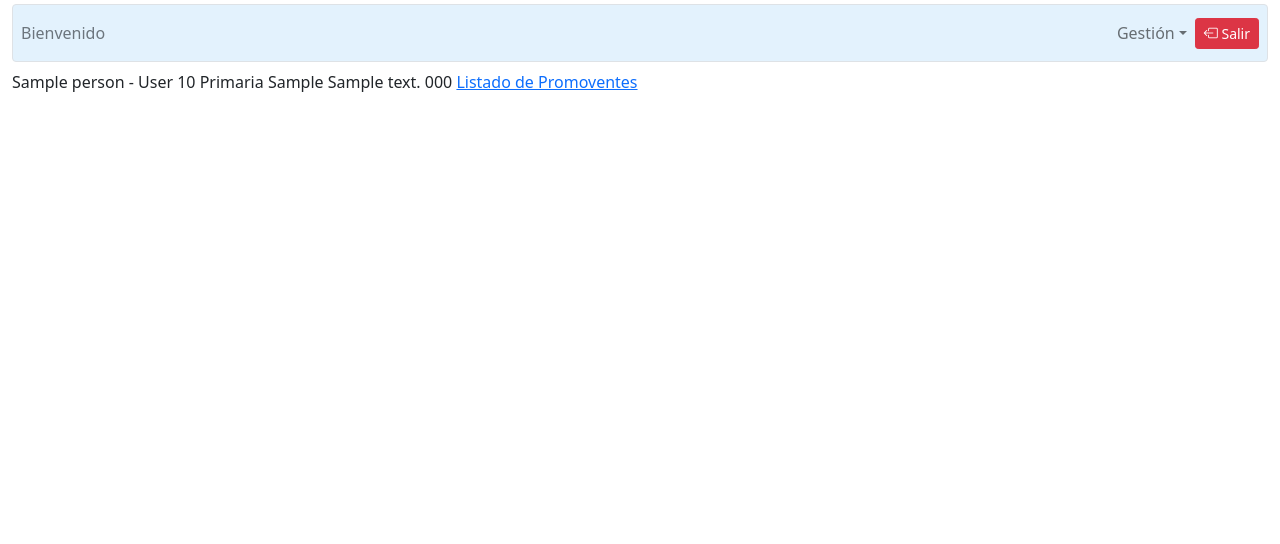
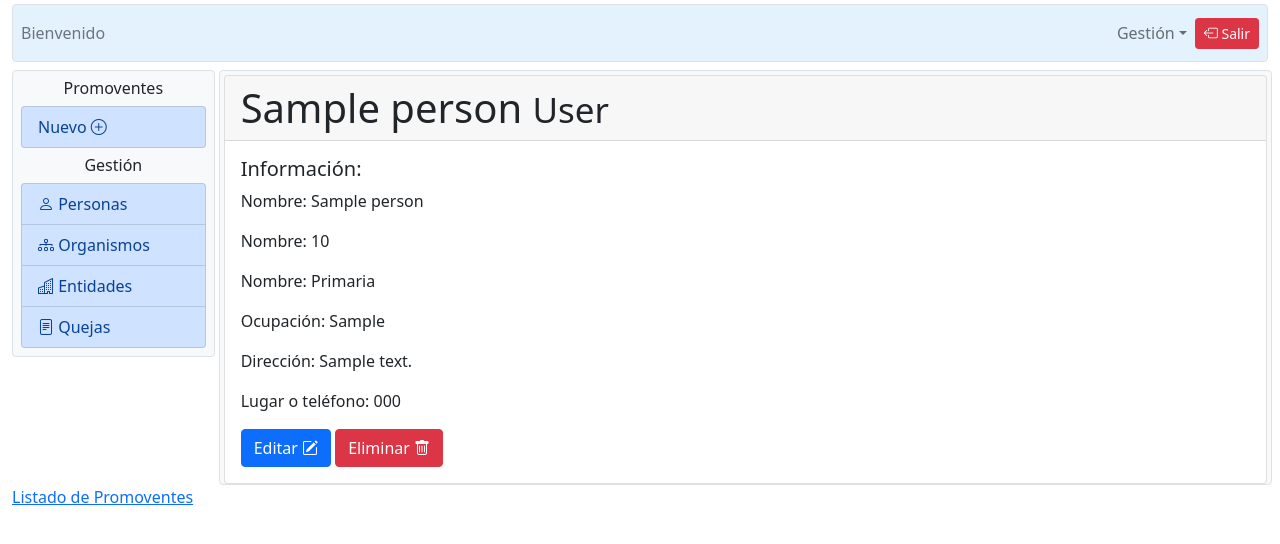
Before and after one commit to johan8863/complains-system, a Django app: page /promoters/1/detail/ in a window 1280 px wide. Shown: the top 544 px of the page. Run offline with Django 3.2, Linux system fonts and the light colour scheme; a user stored in the database is signed in; tables that the repository leaves empty hold one stand-in row (values such as "Sample post"); some libraries are stand-ins or nearby versions.

Commit message:
promoters detail view

```diff
--- a/promoters/templates/promoters/promoters_detail.html
+++ b/promoters/templates/promoters/promoters_detail.html
@@ -2,12 +2,63 @@
 
 {% block workspace %}
 
-{{ promoter.person }}
-{{ promoter.age }}
-{{ promoter.get_school_level_display }}
-{{ promoter.occupation }}
-{{ promoter.address }}
-{{ promoter.phone_or_place }}
+<div class="row gx-2">
+    <div class="col-md-2">
+        <div class="border rounded p-2 bg-light">
+            <p class="h6 text-center">Promoventes</p>
+            <div class="list-group mb-2">
+                <a href="{% url 'promoters_create' %}"
+                    class="list-group-item list-group-item-action list-group-item-primary">
+                    Nuevo <i class="bi bi-plus-circle"></i>
+                </a>
+            </div>
+            <p class="h6 text-center">Gestión</p>
+            <div class="list-group">
+                <a class="list-group-item list-group-item-action list-group-item-primary"
+                    href="{% url 'persons_list' %}">
+                    <i class="bi bi-person"></i> Personas
+                </a>
+                <a class="list-group-item list-group-item-action list-group-item-primary"
+                    href="{% url 'organisms_list' %}">
+                    <i class="bi bi-diagram-3"></i> Organismos
+                </a>
+                <a class="list-group-item list-group-item-action list-group-item-primary"
+                    href="{% url 'entities_list' %}">
+                    <i class="bi bi-building"></i> Entidades
+                </a>
+                <a class="list-group-item list-group-item-action list-group-item-primary"
+                    href="{% url 'complains_list' %}">
+                    <i class="bi bi-file-text"></i> Quejas
+                </a>
+            </div>
+        </div>
+    </div>
+    <div class="col-md bg-light border rounded">
+        <div class="card mt-1">
+            <h1 class="card-header">{{ promoter.person.name }} <small>{{ promoter.person.last_name }}</small></h1>
+            <div class="card-body">
+                <h5 class="card-title">Información:</h5>
+                <p class="card-text">Nombre: {{ promoter.person.name }}</p>
+                <p class="card-text">Nombre: {{ promoter.age }}</p>
+                <p class="card-text">Nombre: {{ promoter.get_school_level_display }}</p>
+                <p class="card-text">Ocupación: {{ promoter.occupation }}</p>
+                <p class="card-text">Dirección: {{ promoter.address }}</p>
+                <p class="card-text">Lugar o teléfono: {{ promoter.phone_or_place }}</p>
+                <a href="{% url 'promoters_update' promoter.id %}" class="btn btn-primary">
+                    Editar <i class="bi bi-pencil-square"></i>
+                </a>
+                <a href="#"
+                   class="btn btn-danger"
+                   data-bs-toggle="modal"
+                   data-bs-target="#confirm-delete">
+                    Eliminar <i class="bi bi-trash"></i>
+                </a>
+            </div>
+        </div>
+    </div>
+</div>
+
+
 
 <a href="{% url 'promoters_list' %}">Listado de Promoventes</a>
 
```
Also changed, not shown: promoters/templates/promoters/promoters_list.html (+30 -12 lines).
